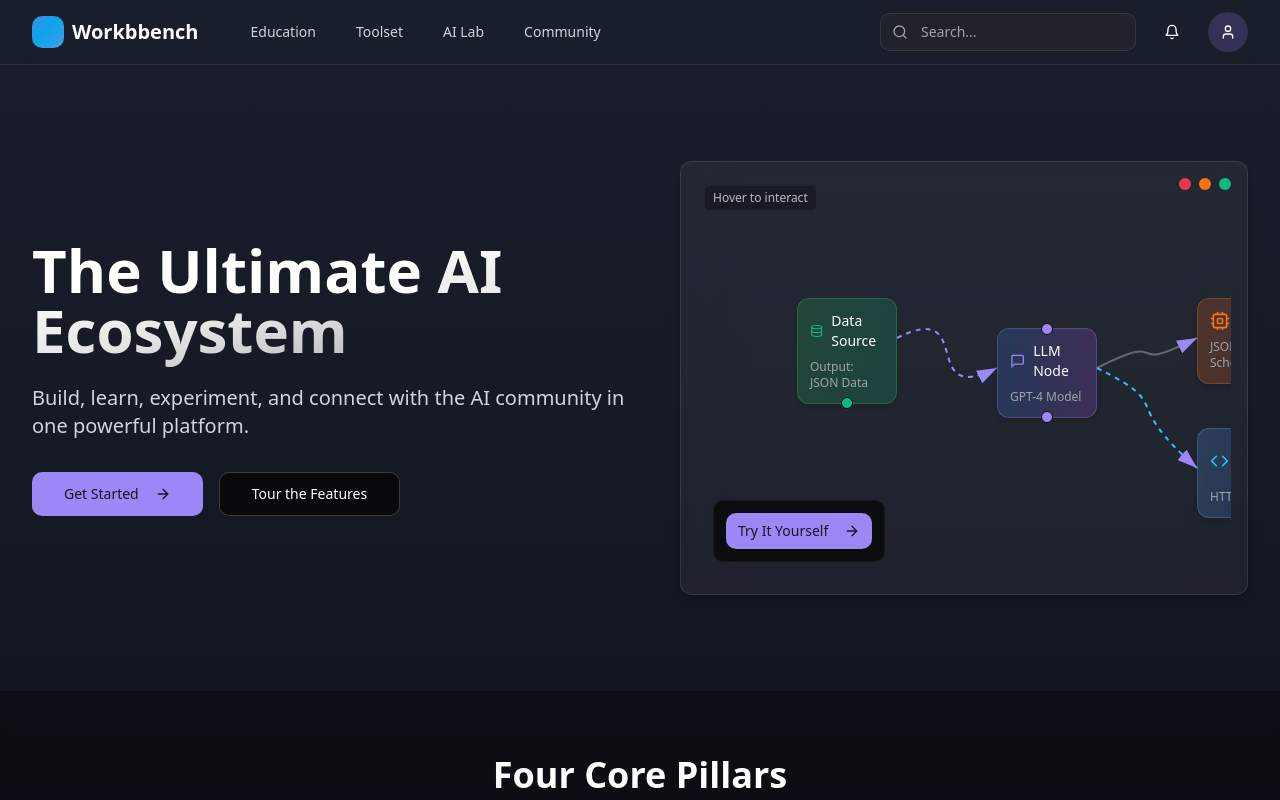
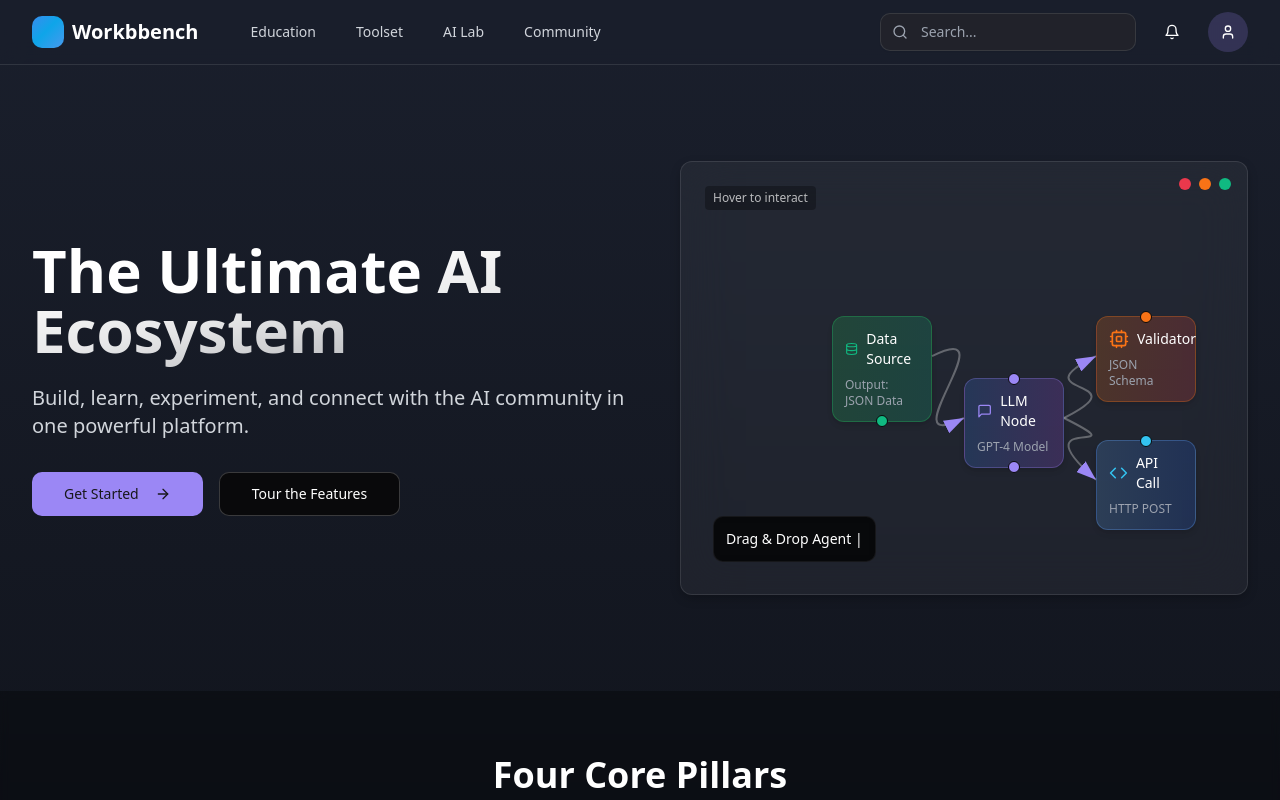
Before and after one commit to Diatonic-AI/Diatonic-AI-Workbench, a React (Vite) app: page / in a window 1280 px wide. Shown: the top 800 px of the page. Built offline with nearby package versions, Linux system fonts and the light colour scheme.

Commit message:
Refactor: Improve NodeFlowExample animation and UI
- Implement animation improvements for the NodeFlowExample component.
- Enhance user interaction with hover and click events.
- Add a typing animation for instructional call-to-action statements.
- Refactor node spacing and animation timing.

```diff
--- a/src/components/NodeFlowExample.tsx
+++ b/src/components/NodeFlowExample.tsx
@@ -9,6 +9,17 @@ import { Tooltip, TooltipContent, TooltipProvider, TooltipTrigger } from "@/comp
 type AnimationState = 'adding-node' | 'connecting' | 'editing-prompt' | 'idle';
 type ConnectionState = { source: string; target: string; active: boolean }[];
 type NodePosition = { x: number; y: number };
+
+// Call to action messages that will rotate
+const callToActionMessages = [
+  "Try It Yourself",
+  "Drag & Drop Agent Creation",
+  "Custom Prompt Chains",
+  "Community Templates",
+  "Agent Marketplace",
+  "Agent Showcase",
+  "Weekly Competitions"
+];
 
 const NodeFlowExample = () => {
   const [activeNode, setActiveNode] = useState<string | null>(null);
@@ -27,22 +38,106 @@ const NodeFlowExample = () => {
     node3: { x: 500, y: 120 },
     node4: { x: 500, y: 250 }
   });
+  const [displayedMessage, setDisplayedMessage] = useState("");
+  const [currentMessageIndex, setCurrentMessageIndex] = useState(0);
+  const [typingState, setTypingState] = useState<'typing' | 'deleting' | 'pausing'>('typing');
+  const [isHovering, setIsHovering] = useState(false);
+  const [showTryForFreeButton, setShowTryForFreeButton] = useState(false);
+  const [buttonAnimating, setButtonAnimating] = useState(false);
 
   const animationTimer = useRef<NodeJS.Timeout | null>(null);
   const containerRef = useRef<HTMLDivElement>(null);
   const isDragging = useRef(false);
   const dragNode = useRef<string | null>(null);
   const dragOffset = useRef({ x: 0, y: 0 });
+  const charIndex = useRef(0);
+  const typingTimer = useRef<NodeJS.Timeout | null>(null);
+
+  // Golden ratio for aesthetically pleasing spacing
+  const goldenRatio = 1.618;
+
+  // Adjust node positions based on container size and golden ratio
+  useEffect(() => {
+    const updatePositions = () => {
+      if (containerRef.current) {
+        const width = containerRef.current.clientWidth;
+        const height = containerRef.current.clientHeight;
+
+        const centerX = width / 2;
+        const centerY = height / 2;
+
+        // Using golden ratio for spacing
+        const horizontalSpacing = width / (goldenRatio * 3);
+        const verticalOffset = height / (goldenRatio * 4);
+
+        setNodePositions({
+          node1: { x: centerX - horizontalSpacing * 1.2, y: centerY - verticalOffset },
+          node2: { x: centerX, y: centerY },
+          node3: { x: centerX + horizontalSpacing * 1.2, y: centerY - verticalOffset },
+          node4: { x: centerX + horizontalSpacing * 1.2, y: centerY + verticalOffset }
+        });
+      }
+    };
+
+    updatePositions();
+    window.addEventListener('resize', updatePositions);
+    return () => window.removeEventListener('resize', updatePositions);
+  }, []);
+
+  // Typing animation for call to action messages
+  useEffect(() => {
+    const currentMessage = callToActionMessages[currentMessageIndex];
+
+    const handleTyping = () => {
+      if (typingState === 'typing') {
+        if (charIndex.current < currentMessage.length) {
+          setDisplayedMessage(currentMessage.substring(0, charIndex.current + 1));
+          charIndex.current += 1;
+          typingTimer.current = setTimeout(handleTyping, 100); // typing speed
+        } else {
+          setTypingState('pausing');
+          typingTimer.current = setTimeout(handleTyping, 2000); // pause at the end
+        }
+      } else if (typingState === 'pausing') {
+        setTypingState('deleting');
+        typingTimer.current = setTimeout(handleTyping, 100);
+      } else if (typingState === 'deleting') {
+        if (charIndex.current > 0) {
+          charIndex.current -= 1;
+          setDisplayedMessage(currentMessage.substring(0, charIndex.current));
+          typingTimer.current = setTimeout(handleTyping, 50); // deleting speed
+        } else {
+          setTypingState('typing');
+          setCurrentMessageIndex((currentMessageIndex + 1) % callToActionMessages.length);
+          typingTimer.current = setTimeout(handleTyping, 500); // pause before next message
+        }
+      }
+    };
+
+    if (isAnimating && !isHovering) {
+      typingTimer.current = setTimeout(handleTyping, 500);
+    }
+
+    return () => {
+      if (typingTimer.current) {
+        clearTimeout(typingTimer.current);
+      }
+    };
+  }, [currentMessageIndex, typingState, isAnimating, isHovering]);
 
   // Animation sequence
   const runAnimationSequence = useCallback(() => {
     if (!isAnimating) return;
 
+    // Musical timing: 6/8 time at 100 BPM = 3.6 seconds per measure
+    const beatDuration = 60 / 100; // 0.6 seconds per beat
+    const measureDuration = beatDuration * 6; // 3.6 seconds per measure
+
     const sequence = [
-      { state: 'adding-node', duration: 1000 },
-      { state: 'connecting', duration: 1000 },
-      { state: 'editing-prompt', duration: 1500 },
-      { state: 'idle', duration: 500 }
+      { state: 'adding-node', duration: measureDuration },
+      { state: 'connecting', duration: measureDuration },
+      { state: 'editing-prompt', duration: measureDuration },
+      { state: 'idle', duration: beatDuration * 2 }
     ];
 
     let timeOffset = 0;
@@ -59,20 +154,25 @@ const NodeFlowExample = () => {
                   ? { ...conn, active: true }
                   : conn
               ));
-            }, 500);
+            }, beatDuration * 3);
           }
 
-          if (step.state === 'editing-prompt') {
+          if (step.state === 'editing-prompt' && !isHovering) {
+            setTimeout(() => {
               setShowPromptEditor(true);
               setTimeout(() => {
                 if (isAnimating) setShowPromptEditor(false);
-            }, 1200);
+              }, beatDuration * 4);
+            }, beatDuration);
           }
         }
       }, timeOffset);
 
       timeOffset += step.duration;
     });
+
+    // Total animation duration: ~6 seconds (5.4s + 1s freeze)
+    const totalDuration = timeOffset + 1000; // Adding 1 second freeze at the end
 
     // Restart animation cycle
     animationTimer.current = setTimeout(() => {
@@ -85,21 +185,30 @@ const NodeFlowExample = () => {
         ));
         runAnimationSequence();
       }
-    }, timeOffset);
+    }, totalDuration);
 
-  }, [isAnimating]);
+  }, [isAnimating, isHovering]);
 
   // Start/stop animation on hover
   const handleContainerMouseEnter = () => {
+    setIsHovering(true);
     setIsAnimating(false);
+    setShowTryForFreeButton(true);
+    setButtonAnimating(true);
+    setTimeout(() => setButtonAnimating(false), 500);
+
     if (animationTimer.current) {
       clearTimeout(animationTimer.current);
     }
   };
 
   const handleContainerMouseLeave = () => {
+    if (!isDragging.current) {
+      setIsHovering(false);
       setIsAnimating(true);
+      setShowTryForFreeButton(false);
       runAnimationSequence();
+    }
   };
 
   // Initialize animation
@@ -180,6 +289,16 @@ const NodeFlowExample = () => {
     setTimeout(() => setShowTooltip(false), 3000);
   };
 
+  // Get animation class based on node and state
+  const getNodeAnimationClass = (nodeId: string) => {
+    const delay = nodeId === 'node1' ? 0 :
+                 nodeId === 'node2' ? 0.2 :
+                 nodeId === 'node3' ? 0.4 : 0.6;
+
+    return animationState === 'adding-node' ?
+      `transform transition-transform duration-500 delay-[${delay}s] scale-95 hover:scale-105` : '';
+  };
+
   return (
     <div
       ref={containerRef}
@@ -238,13 +357,13 @@ const NodeFlowExample = () => {
 
       {/* Nodes */}
       <div
-        className={`node-card absolute transition-all duration-300 ease-in-out bg-gradient-to-r from-green-500/20 to-emerald-500/20 border border-green-500/30 rounded-lg p-3 cursor-grab active:cursor-grabbing ${activeNode === 'node1' ? 'ring-2 ring-workbbench-purple' : ''}`}
+        className={`node-card absolute transition-all duration-500 ease-in-out bg-gradient-to-r from-green-500/20 to-emerald-500/20 border border-green-500/30 rounded-lg p-3 cursor-grab active:cursor-grabbing ${activeNode === 'node1' ? 'ring-2 ring-workbbench-purple' : ''} ${getNodeAnimationClass('node1')}`}
         style={{
           left: `${nodePositions.node1.x}px`,
           top: `${nodePositions.node1.y}px`,
           width: '100px',
           opacity: animationState === 'adding-node' && nodePositions.node1.x === 100 ? 0.5 : 1,
-          transform: animationState === 'adding-node' && nodePositions.node1.x === 100 ? 'scale(0.9)' : 'scale(1)'
+          transform: animationState === 'adding-node' ? 'scale(0.9)' : 'scale(1)'
         }}
         onClick={() => handleNodeClick('node1')}
         onMouseDown={(e) => handleMouseDown(e, 'node1')}
@@ -262,7 +381,7 @@ const NodeFlowExample = () => {
       </div>
 
       <div
-        className={`node-card absolute transition-all duration-300 ease-in-out bg-gradient-to-r from-blue-500/20 to-purple-500/20 border border-primary/30 rounded-lg p-3 cursor-grab active:cursor-grabbing ${activeNode === 'node2' ? 'ring-2 ring-workbbench-purple' : ''}`}
+        className={`node-card absolute transition-all duration-500 ease-in-out bg-gradient-to-r from-blue-500/20 to-purple-500/20 border border-primary/30 rounded-lg p-3 cursor-grab active:cursor-grabbing ${activeNode === 'node2' ? 'ring-2 ring-workbbench-purple' : ''} ${getNodeAnimationClass('node2')}`}
         style={{
           left: `${nodePositions.node2.x}px`,
           top: `${nodePositions.node2.y}px`,
@@ -285,7 +404,7 @@ const NodeFlowExample = () => {
       </div>
 
       <div
-        className={`node-card absolute transition-all duration-300 ease-in-out bg-gradient-to-r from-orange-500/20 to-red-500/20 border border-orange-500/30 rounded-lg p-3 cursor-grab active:cursor-grabbing ${activeNode === 'node3' ? 'ring-2 ring-workbbench-purple' : ''}`}
+        className={`node-card absolute transition-all duration-500 ease-in-out bg-gradient-to-r from-orange-500/20 to-red-500/20 border border-orange-500/30 rounded-lg p-3 cursor-grab active:cursor-grabbing ${activeNode === 'node3' ? 'ring-2 ring-workbbench-purple' : ''} ${getNodeAnimationClass('node3')}`}
         style={{
           left: `${nodePositions.node3.x}px`,
           top: `${nodePositions.node3.y}px`,
@@ -307,7 +426,7 @@ const NodeFlowExample = () => {
       </div>
 
       <div
-        className={`node-card absolute transition-all duration-300 ease-in-out bg-gradient-to-r from-blue-400/20 to-blue-600/20 border border-blue-400/30 rounded-lg p-3 cursor-grab active:cursor-grabbing ${activeNode === 'node4' ? 'ring-2 ring-workbbench-purple' : ''}`}
+        className={`node-card absolute transition-all duration-500 ease-in-out bg-gradient-to-r from-blue-400/20 to-blue-600/20 border border-blue-400/30 rounded-lg p-3 cursor-grab active:cursor-grabbing ${activeNode === 'node4' ? 'ring-2 ring-workbbench-purple' : ''} ${getNodeAnimationClass('node4')}`}
         style={{
           left: `${nodePositions.node4.x}px`,
           top: `${nodePositions.node4.y}px`,
@@ -328,8 +447,8 @@ const NodeFlowExample = () => {
         <div className="connection-point absolute top-0 left-1/2 transform -translate-x-1/2 -translate-y-1/2 w-3 h-3 rounded-full bg-workbbench-blue border-2 border-background"></div>
       </div>
 
-      {/* Prompt Editor Panel */}
-      {showPromptEditor && (
+      {/* Prompt Editor Panel - only show when user hovers or clicks LLM node */}
+      {(showPromptEditor && (isHovering || !isAnimating)) && (
         <div className="absolute right-4 top-4 bg-card/90 backdrop-blur-sm p-4 rounded-md border border-border/50 w-64 z-20 animate-fade-in">
           <div className="flex justify-between items-center mb-3">
             <h3 className="text-sm font-medium">Prompt Template</h3>
@@ -360,14 +479,25 @@ const NodeFlowExample = () => {
       )}
 
       {/* Controls Panel */}
-      <div className="absolute bottom-4 left-4 bg-card/90 backdrop-blur-sm p-3 rounded-md border border-border/50 z-10">
+      <div className="absolute bottom-4 left-4 bg-black/80 backdrop-blur-sm p-3 rounded-md border border-border/50 z-10">
         <TooltipProvider>
           <Tooltip open={showTooltip}>
             <TooltipTrigger asChild>
-              <Button onClick={handleConfigAction} size="sm" className="bg-workbbench-purple hover:bg-workbbench-purple/90">
-                Try It Yourself
+              {showTryForFreeButton ? (
+                <Button
+                  onClick={handleConfigAction}
+                  size="sm"
+                  className={`bg-workbbench-purple hover:bg-workbbench-purple/90 ${buttonAnimating ? 'animate-[scale_0.5s_ease]' : ''}`}
+                >
+                  Try For Free
                   <ArrowRight className="ml-2 h-4 w-4" />
                 </Button>
+              ) : (
+                <div className="min-w-32 text-sm font-medium text-white">
+                  {displayedMessage}
+                  <span className="animate-pulse">|</span>
+                </div>
+              )}
             </TooltipTrigger>
             <TooltipContent className="bg-black/80 text-white border-none p-2">
               <p>Sign in to build your own agents!</p>
--- a/src/index.css
+++ b/src/index.css
@@ -1,3 +1,4 @@
+
 @tailwind base;
 @tailwind components;
 @tailwind utilities;
@@ -156,6 +157,12 @@
   50% { stroke-opacity: 1; }
 }
 
+@keyframes scale {
+  0% { transform: scale(0.9); }
+  50% { transform: scale(1.05); }
+  100% { transform: scale(1); }
+}
+
 .animate-fade-in {
   animation: fade-in 0.3s ease-out forwards;
 }
```
Lines whose indentation alone changed are shown as unchanged.
